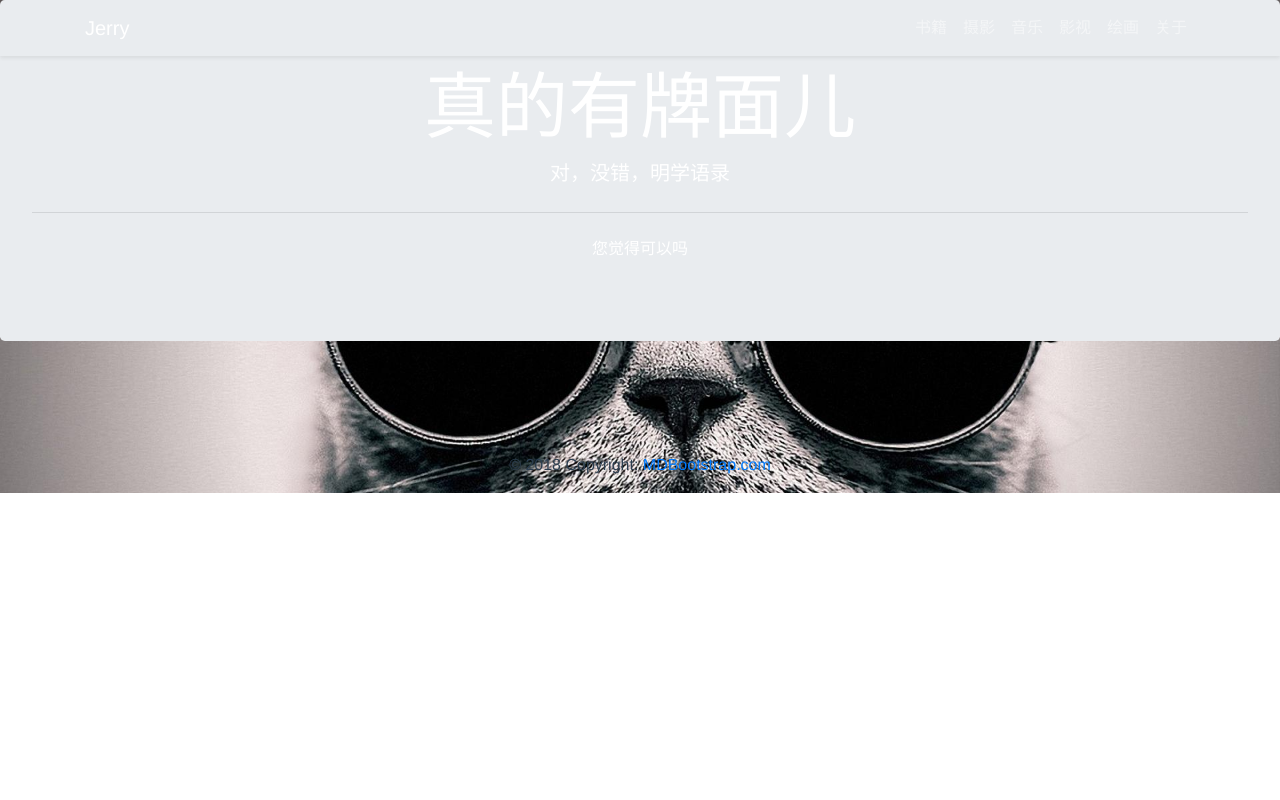
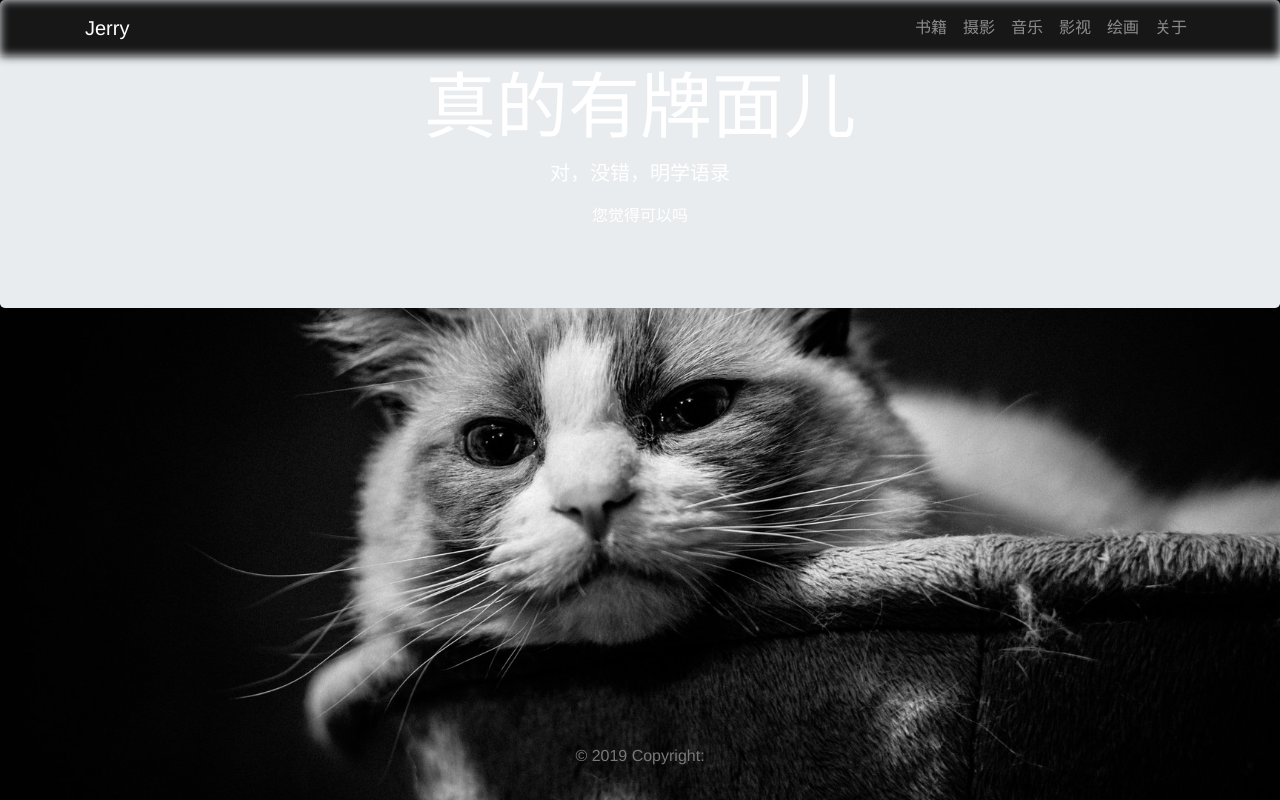
Before and after one commit to JerryLiang96/blog_site, a Vue app in the folder front_end/: page / in a window 1280 px wide. Built offline with nearby package versions, Linux system fonts and the light colour scheme.

Commit message:
导航模糊 footer置底

```diff
--- a/front_end/src/App.vue
+++ b/front_end/src/App.vue
@@ -12,7 +12,13 @@ export default {
 </script>
 
 <style>
+html,
+body {
+  height: 100%;
+}
+
 #app {
+  height: 100%;
   font-family: 'Avenir', Helvetica, Arial, sans-serif;
   -webkit-font-smoothing: antialiased;
   -moz-osx-font-smoothing: grayscale;
@@ -20,6 +26,7 @@ export default {
   color: #2c3e50;
   background-image: url('../static/image/background.jpg');
   background-repeat: no-repeat;
-  background-size: 100%;
+  background-size: cover;
+  background-attachment: fixed;
 }
 </style>
--- a/front_end/src/components/common/MyFooter.vue
+++ b/front_end/src/components/common/MyFooter.vue
@@ -38,10 +38,15 @@
     <!-- Footer Elements -->
 
     <!-- Copyright -->
-    <div class="footer-copyright text-center py-3">© 2018 Copyright:
-      <a href="https://mdbootstrap.com/education/bootstrap/"> MDBootstrap.com</a>
+    <div class="j-footer footer-copyright text-center py-3">© 2019 Copyright:
     </div>
     <!-- Copyright -->
 
   </footer>
 </template>
+
+<style>
+.j-footer {
+  color: rgb(120, 120, 120);
+}
+</style>
--- a/front_end/src/components/common/NavMenu.vue
+++ b/front_end/src/components/common/NavMenu.vue
@@ -1,11 +1,11 @@
 <template>
   <div>
-    <b-navbar toggleable="lg" type="dark" class="fixed-top shadow-sm">
-      <div class=" container">
-        <b-navbar-brand to="/">Jerry</b-navbar-brand>
+    <b-navbar toggleable="lg" type="dark" class="j-bar fixed-top shadow-sm">
+      <div class="container">
+        <b-navbar-brand class="j-brand" to="/">Jerry</b-navbar-brand>
         <b-navbar-toggle target="nav-collapse"></b-navbar-toggle>
-        <b-collapse id="nav-collapse" is-nav>
-          <b-navbar-nav class="ml-auto">
+        <b-collapse class="j-cpllapse" id="nav-collapse" is-nav>
+          <b-navbar-nav class="j-nav ml-auto">
             <b-nav-item v-for="(item, index) in items" :key="index" :to="item.path">
               {{ item.meta.title }}
             </b-nav-item>
@@ -29,4 +29,15 @@ export default {
 </script>
 
 <style>
+.j-bar:after {
+  content: '';
+  position: absolute;
+  top: 0;
+  left: 0;
+  right: 0;
+  bottom: 0;
+  background-color: rgba(0, 0, 0, 0.9);
+  z-index: -1;
+  filter: blur(5px);
+}
 </style>
--- a/front_end/src/components/home/Jumbotron.vue
+++ b/front_end/src/components/home/Jumbotron.vue
@@ -6,9 +6,6 @@
       <template slot="lead">
         对，没错，明学语录
       </template>
-
-      <hr class="my-4">
-
       <p>
         您觉得可以吗
       </p>
--- a/front_end/src/page/Main.vue
+++ b/front_end/src/page/Main.vue
@@ -1,12 +1,12 @@
 <template>
-  <div>
+  <div class="j-body d-flex flex-column">
     <header>
       <navmenu></navmenu>
     </header>
     <main>
       <router-view></router-view>
     </main>
-    <footer>
+    <footer class="mt-auto py-3">
       <myfooter></myfooter>
     </footer>
   </div>
@@ -28,5 +28,8 @@ export default {
 }
 </script>
 
-<style scoped>
+<style>
+.j-body {
+  height: 100%;
+}
 </style>
```
Also changed, not shown: front_end/static/image/background.jpg.
